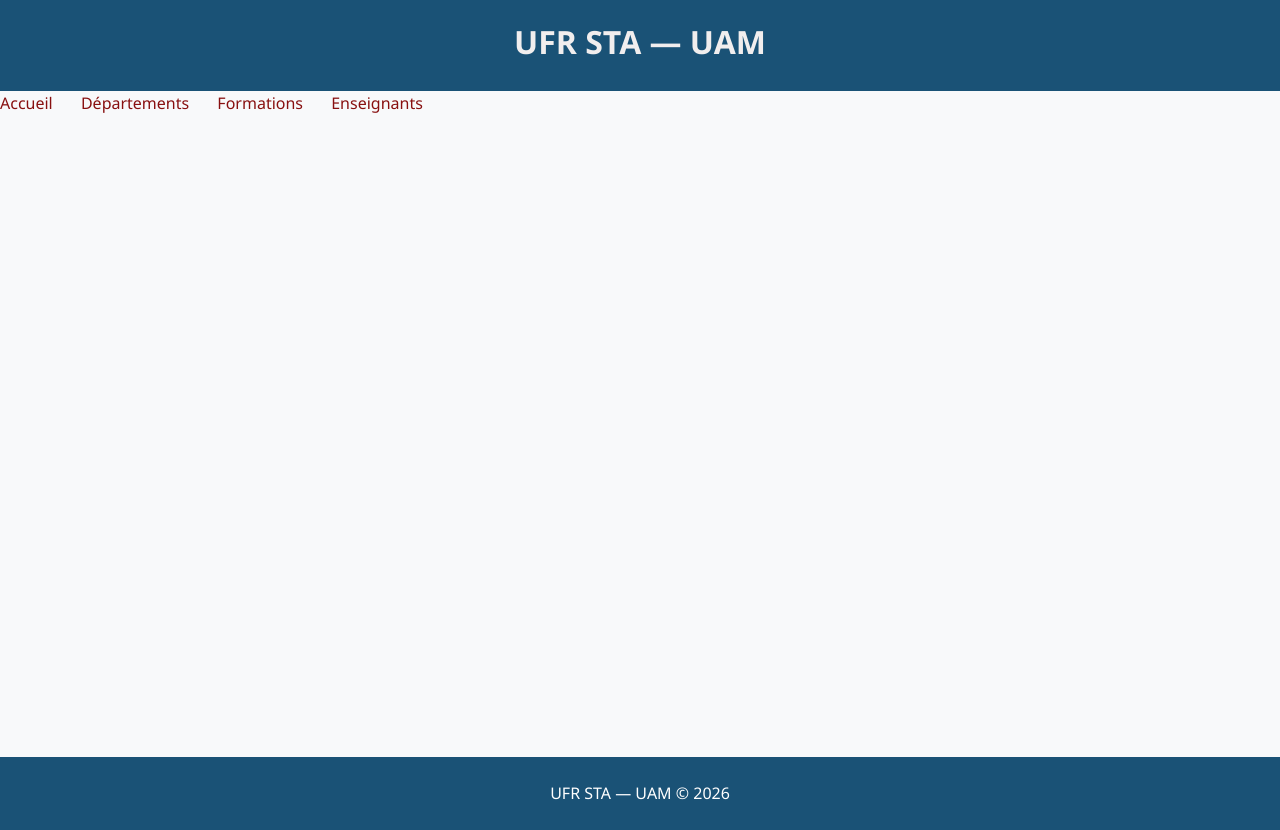
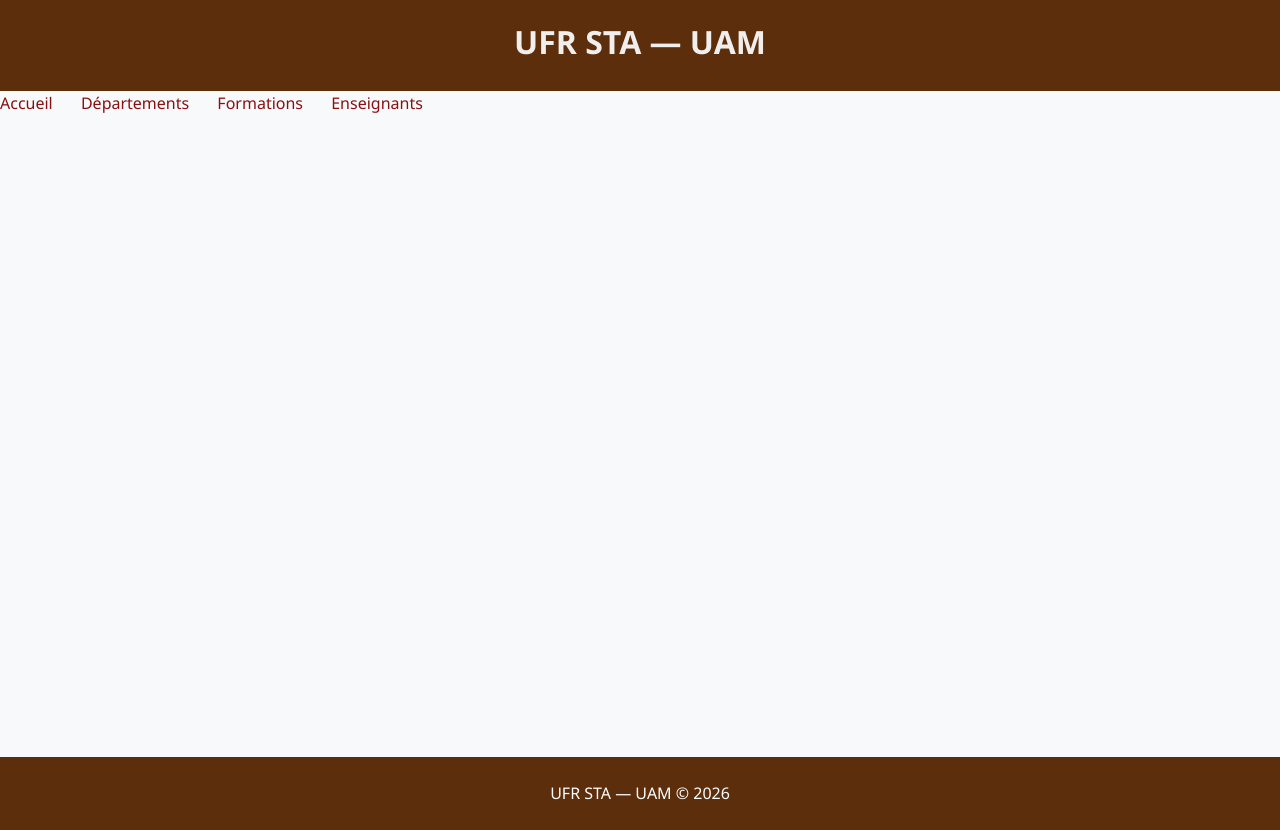
Before and after one commit to Idrissa2203/ufr-sta, a Flask app: page / in a window 1280 px wide. Run offline with Flask 3, Linux system fonts and the light colour scheme.

Commit message:
style: css

```diff
--- a/static/css/style.css
+++ b/static/css/style.css
@@ -14,7 +14,7 @@ body {
 
 /* Header et navigation */
 header {
-    background: #1a5276;
+    background: #5d2e0c;
     color: rgb(241, 238, 238);
     padding: 1rem 2rem;
     text-align: center;
@@ -192,7 +192,7 @@ main {
 
 /* Footer */
 footer {
-    background: #1a5276;
+    background: #5d2e0c;
     color: white;
     text-align: center;
     padding: 1.5rem;
```
